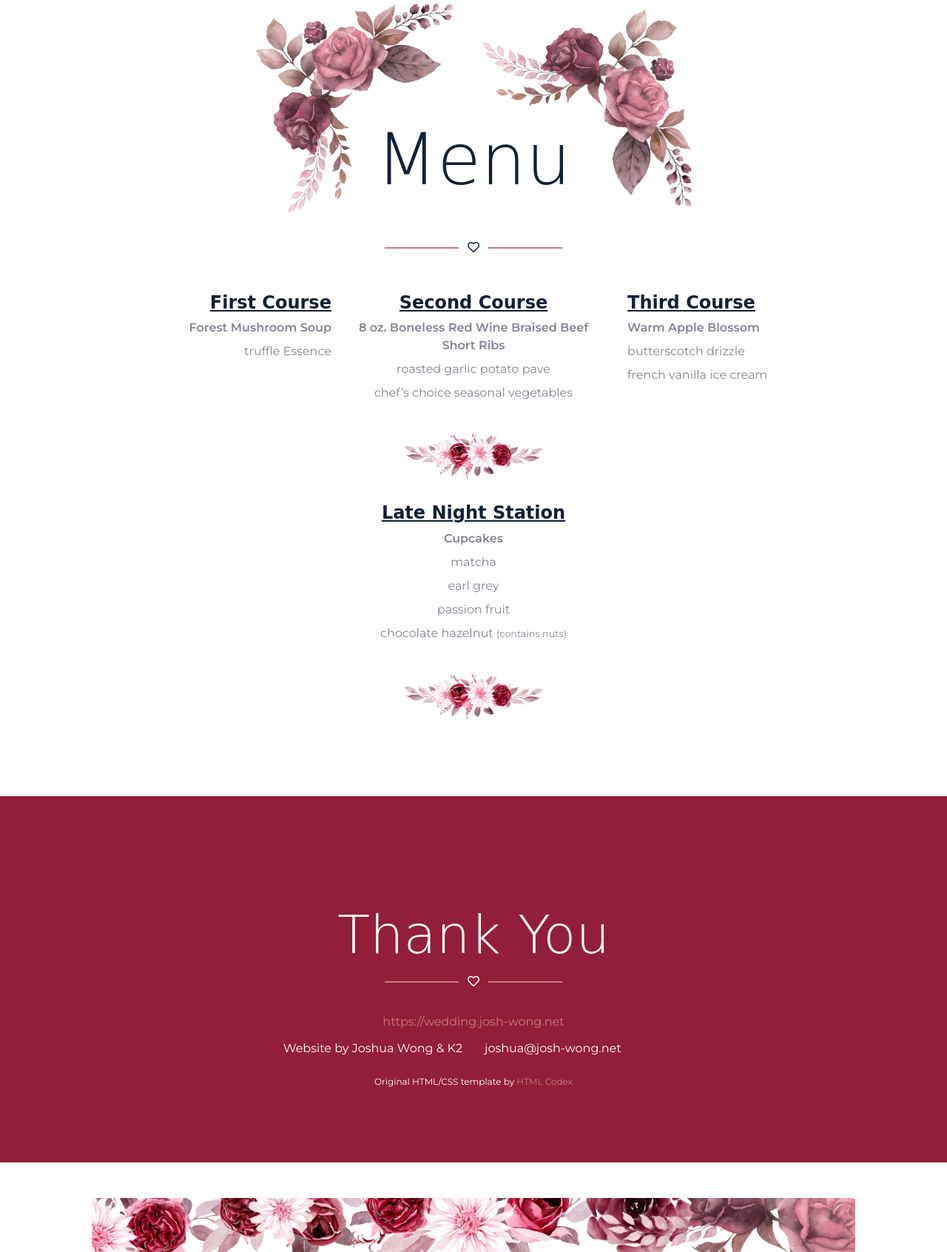
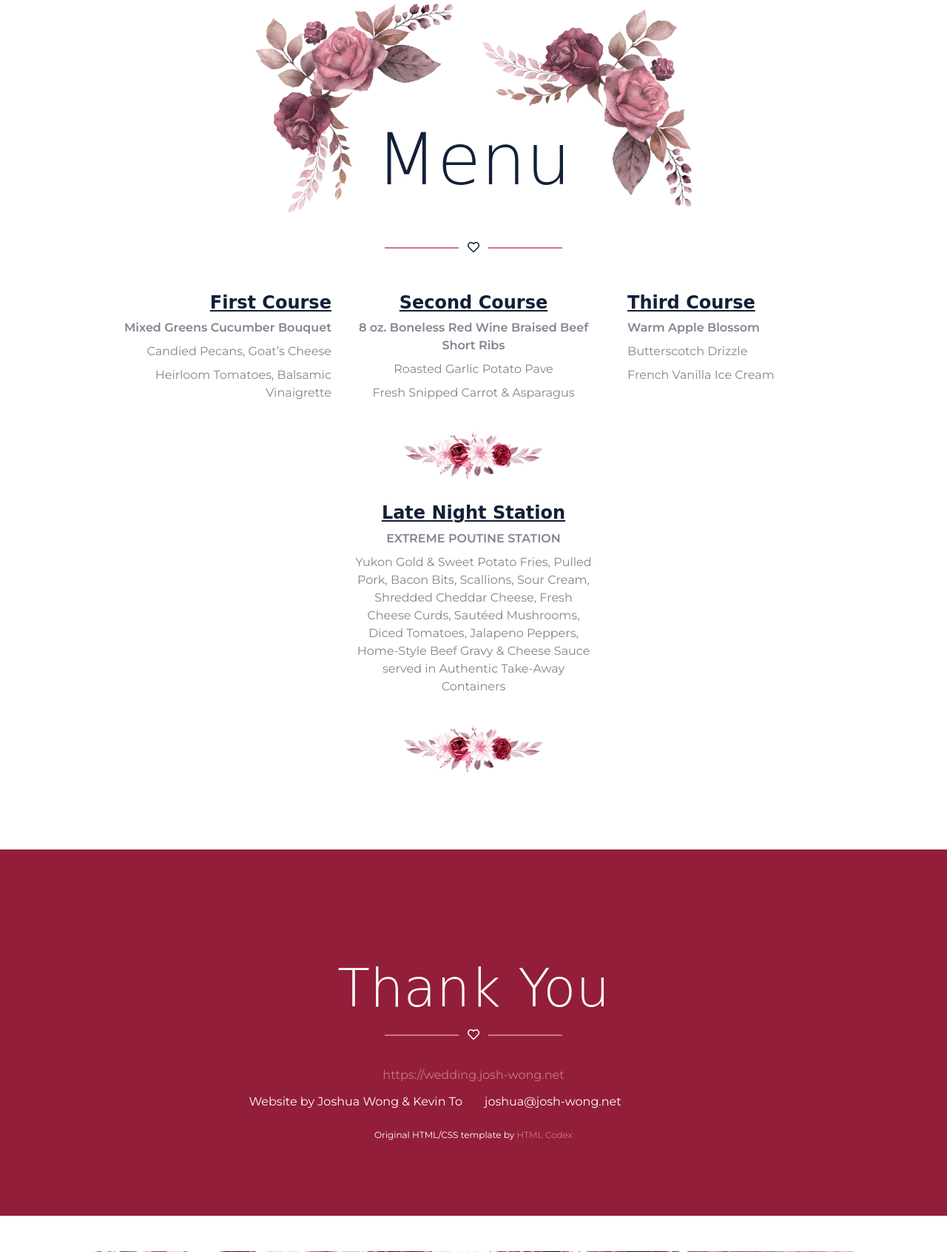
Before and after one commit to joshwong382/wedding, a PHP site: page / in a window 1280 px wide. Shown: the part 929-2621 px from the top of the page at 74% size. Run offline with PHP 8.4, Linux system fonts and the light colour scheme; some libraries are stand-ins or nearby versions; some web fonts are replaced.

Commit message:
removed CC photos
Updated Menu

```diff
--- a/index.php
+++ b/index.php
@@ -8,7 +8,7 @@ $img_carousel1 = "roses.jpg";
 $img_menu_cover = "menu-cover.png";
 $img_menu_bot = "menu-bot.png";
 
-$support_name = "Joshua Wong & K2";
+$support_name = "Joshua Wong & Kevin To";
 $support_email = "joshua@josh-wong.net";
 $support_domain = "https://wedding.josh-wong.net";
 
@@ -343,24 +343,25 @@ $support_domain = "https://wedding.josh-wong.net";
                 <div class="col-md-4">
                     <div class="text-center text-md-right ml-md-3 mb-md-0">
                         <h4 class="mb-2 mt-5 font-secondary"><u>First Course</u></h4>
-                        <p class="mb-2"><b>Forest Mushroom Soup</b></p>
-                        <p class="mb-2">truffle Essence</p>
+                        <p class="mb-2"><b>Mixed Greens Cucumber Bouquet</b></p>
+                        <p class="mb-2">Candied Pecans, Goat’s Cheese </p>
+                        <p class="mb-2">Heirloom Tomatoes, Balsamic Vinaigrette</p>
                     </div>
                 </div>
                 <div class="col-md-4">
                     <div class="text-center text-md-center">
                         <h4 class="mb-2 mt-5 font-secondary"><u>Second Course</u></h4>
                         <p class="mb-2"><b>8 oz. Boneless Red Wine Braised Beef Short Ribs</b></p>
-                        <p class="mb-2">roasted garlic potato pave</p>
-                        <p class="mb-2">chef’s choice seasonal vegetables</p>
+                        <p class="mb-2">Roasted Garlic Potato Pave</p>
+                        <p class="mb-2">Fresh Snipped Carrot & Asparagus</p>
                     </div>
                 </div>
                 <div class="col-md-4">
                     <div class="text-center text-md-left ml-md-3 mb-md-0">
                         <h4 class="mb-2 mt-5 font-secondary"><u>Third Course</u></h4>
                         <p class="mb-2"><b>Warm Apple Blossom</b></p>
-                        <p class="mb-2">butterscotch drizzle</p>
-                        <p class="mb-2">french vanilla ice cream</p>
+                        <p class="mb-2">Butterscotch Drizzle</p>
+                        <p class="mb-2">French Vanilla Ice Cream</p>
                     </div>
                 </div>
             </div>
@@ -370,11 +371,10 @@ $support_domain = "https://wedding.josh-wong.net";
             <div class="row justify-content-center">
               <div class="col-md-4 text-center text-md-center">
                 <h4 class="mb-2 mt-4 font-secondary"><u>Late Night Station</u></h4>
-                  <p class="mb-2"><b>Cupcakes</b></p>
-                  <p class="mb-2">matcha</p>
-                  <p class="mb-2">earl grey</p>
-                  <p class="mb-2">passion fruit</p>
-                  <p class="mb-2">chocolate hazelnut <small>(contains nuts)</small></p>
+                  <p class="mb-2"><b>EXTREME POUTINE STATION</b></p>
+                  <p class="mb-2">Yukon Gold & Sweet Potato Fries, Pulled Pork, Bacon Bits, Scallions, Sour Cream, Shredded Cheddar Cheese, Fresh Cheese Curds, Sautéed Mushrooms, Diced Tomatoes, Jalapeno Peppers, Home-Style Beef Gravy & Cheese Sauce served in Authentic Take-Away Containers</p>
+
+
               </div>
             </div>
             <div class="row justify-content-center mt-4">
```
Also changed, not shown: img/cc-bkgnd.jpg (deleted), img/cc-bkgnd2.jpg (deleted).
